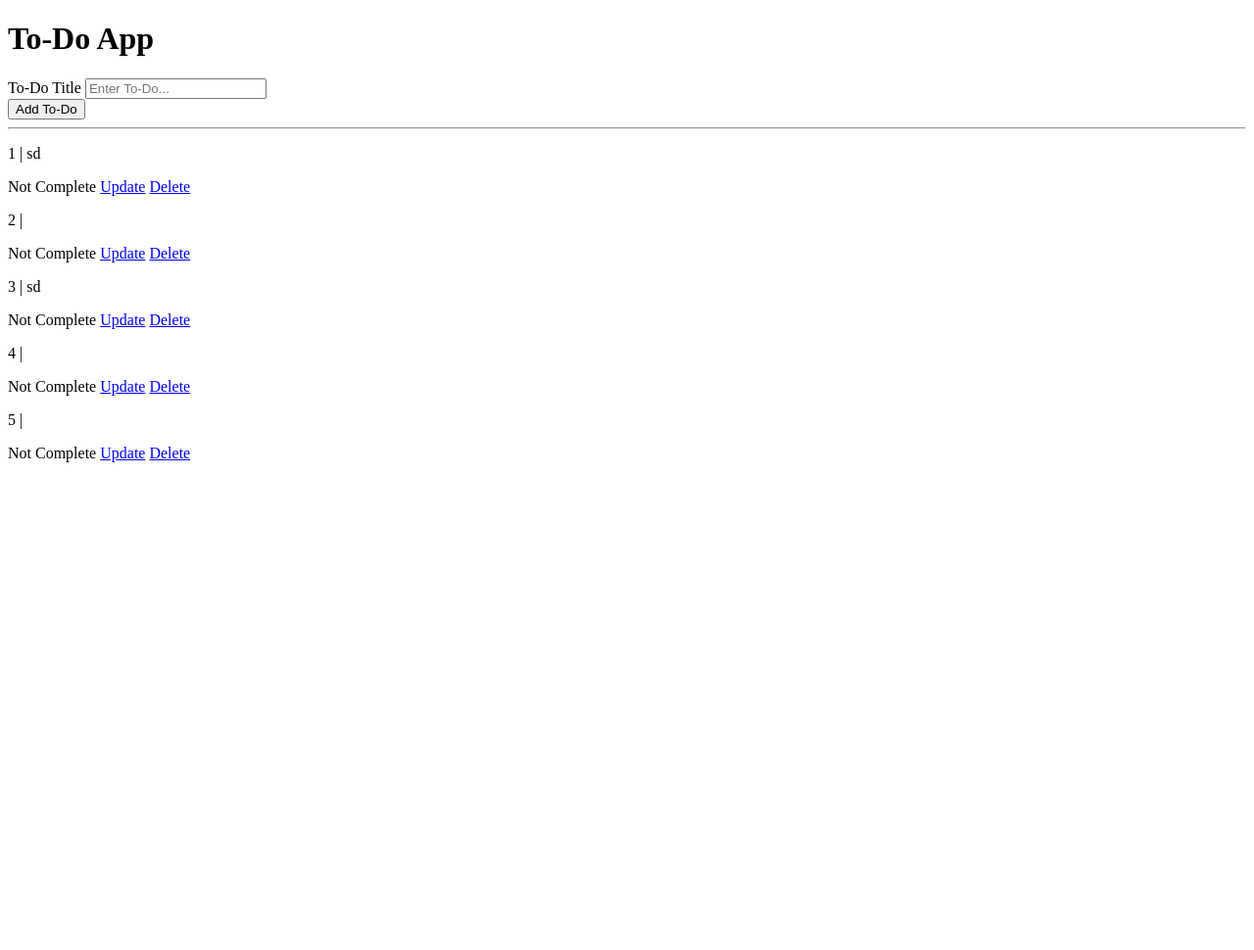
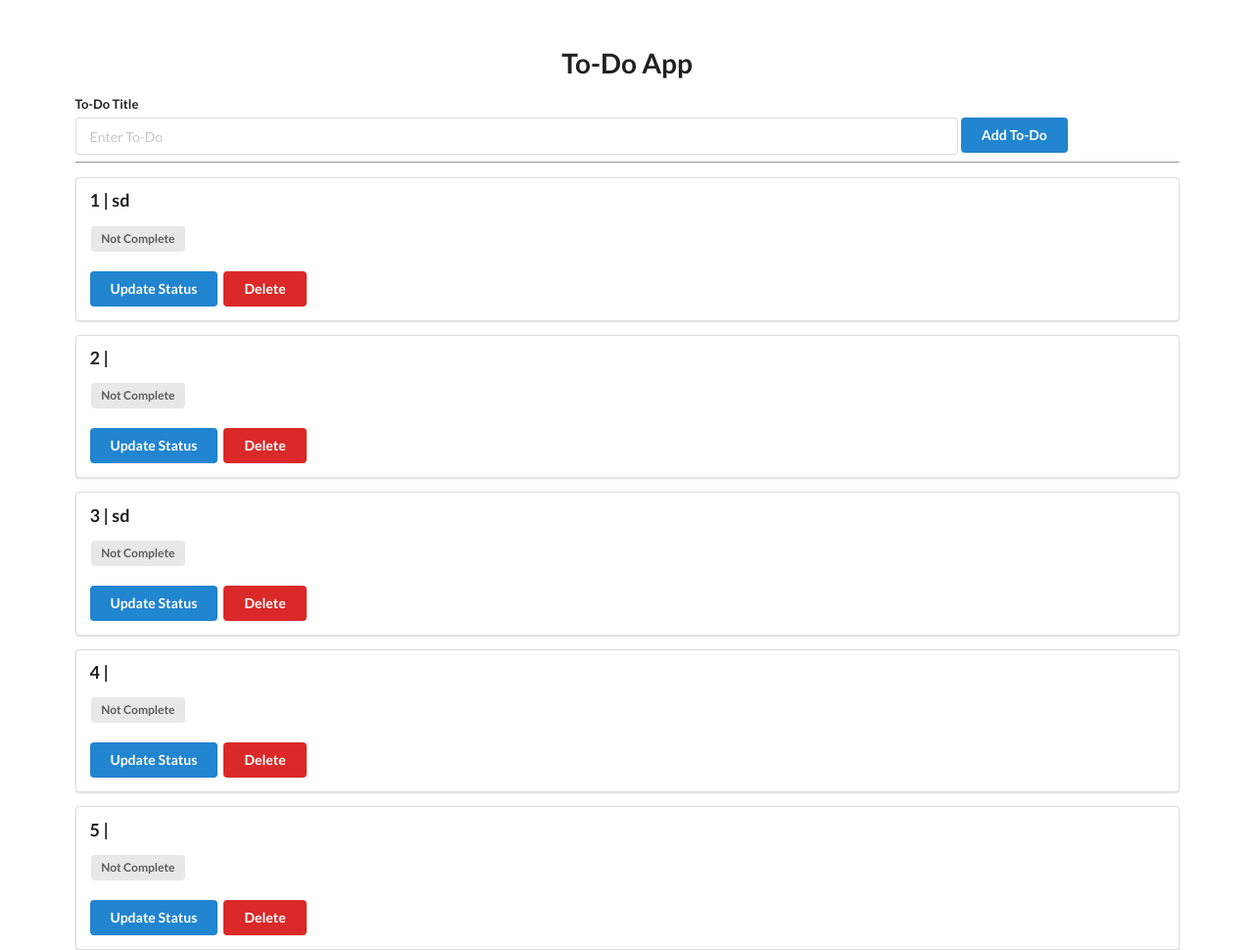
Before and after one commit to e998/flask-todo, a Flask app: page / in a window 1280 px wide. Shown: the whole page at 98% size. Before the commit the page ends 472 px from the top, so only its background shows below. Run offline with Flask 3, Linux system fonts and the light colour scheme; data comes from the database, SQL or seed files in the repository; both versions use the stored data as it was after the commit.

Commit message:
included styling

```diff
--- a/templates/base.html
+++ b/templates/base.html
@@ -5,17 +5,23 @@
     <meta charset="UTF-8">
     <meta name="viewport" content="width=device-width, initial-scale=1.0">
     <title>To-Do App</title>
+
+    <!-- Styling -->
+    <link rel="stylesheet" href="https://cdn.jsdelivr.net/npm/semantic-ui@2.4.2/dist/semantic.min.css">
+    <script src="https://cdn.jsdelivr.net/npm/semantic-ui@2.4.2/dist/semantic.min.js"></script>
 </head>
 
 <body>
-    <h1>To-Do App</h1>
+    <div style="margin-top: 50px;" class="ui container">
+        <h1 class="ui center aligned header">To-Do App</h1>
 
-    <form action="/add" method="post">
+        <form class="ui form" action="/add" method="post">
+            <div class="field">
+                <label>To-Do Title</label>
                 <div>
-            <label>To-Do Title</label>
-            <input type="text" name="title" placeholder="Enter To-Do...">
-            <br>
-            <button type="submit">Add To-Do</button>
+                    <input style="width: 80%;" type="text" name="title" placeholder="Enter To-Do">
+                    <button class="ui blue button" type="submit">Add To-Do</button>
+                </div>
             </div>
         </form>
 
@@ -23,19 +29,23 @@
 
         <!-- Candidate Concept: Customization/Reactivity? -->
         {% for todo in todo_list %}
-
-    <p>{{ todo.id }} | {{ todo.title }}</p>
+        <div class="ui segment">
+            <p class="ui big header">{{ todo.id }} | {{ todo.title }}</p>
 
             {% if todo.complete == False %}
-    <span>Not Complete</span>
+            <span class="ui gray label">Not Complete</span>
             {% else %}
-    <span>Completed</span>
+            <span class="ui green label">Completed</span>
             {% endif %}
 
-    <a href="/update/{{ todo.id }}">Update</a>
-    <a href="/delete/{{ todo.id }}">Delete</a>
+            <br>
+            <br>
 
+            <a class="ui blue button" href="/update/{{ todo.id }}">Update Status</a>
+            <a class="ui red button" href="/delete/{{ todo.id }}">Delete</a>
+        </div>
         {% endfor %}
+    </div>
 </body>
 
 </html>
```
Also changed, not shown: instance/db.sqlite. Lines whose indentation alone changed are shown as unchanged.
